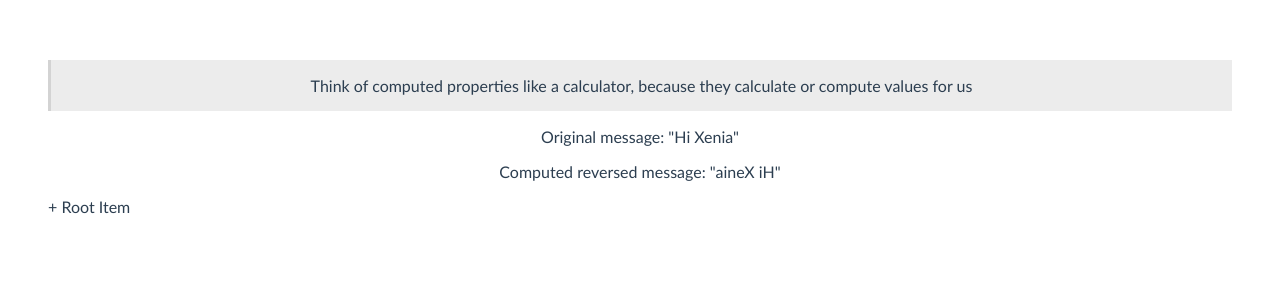
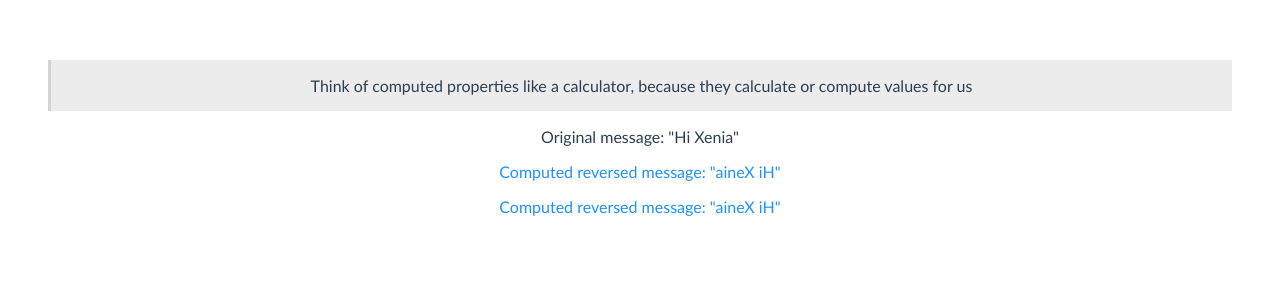
Before and after one commit to KsaniyaN/vue-playground, a Vue app: page / in a window 1280 px wide. Shown: the top 300 px of the page. Built offline with nearby package versions, Linux system fonts and the light colour scheme.

Commit message:
binding classes; formatting; updating packages

```diff
--- a/index.html
+++ b/index.html
@@ -1,13 +1,27 @@
 <!DOCTYPE html>
 <html lang="en">
 <head>
-    <meta charset="UTF-8" />
-    <link rel="icon" href="/favicon.ico" />
-    <meta name="viewport" content="width=device-width, initial-scale=1.0" />
+    <meta charset="UTF-8"/>
+    <link rel="icon" href="/favicon.ico"/>
+    <meta name="viewport" content="width=device-width, initial-scale=1.0"/>
     <title>Vite App</title>
+    <style>
+        #app {
+            font-family: "Trebuchet MS", Helvetica, Arial, sans-serif;
+            text-align: center;
+            color: #2c3e50;
+            margin-top: 60px;
+        }
+
+        * {
+            margin-bottom: 1em;
+        }
+    </style>
 </head>
+
 <body>
 <div id="app"></div>
 <script type="module" src="/src/main.js"></script>
 </body>
+
 </html>
--- a/src/App.vue
+++ b/src/App.vue
@@ -1,10 +1,10 @@
 <template>
-    <!-- <Nav /> -->
-    <!-- <TodoApp />
-    <Parent /> -->
-    <!-- <HeroesList /> -->
-    <Computed />
-    <Tree :tree-data="tree"/>
+<!--    <Nav/>-->
+<!--    <TodoApp/>-->
+<!--    <Parent/>-->
+<!--    <HeroesList/>-->
+    <Computed/>
+<!--    <Tree :tree-data="tree"/>-->
 </template>
 
 <script>
@@ -16,17 +16,14 @@
 import Tree from "./components/Tree.vue";
 
 export default {
-        name: "App",
+    name: "MyApp",
+
     components: {
-            Nav,
-            TodoApp,
-            Parent,
-            HeroesList,
-            Computed,
-            Tree,
+        Nav, TodoApp, Parent, HeroesList, Computed, Tree,
     },
 
-        data: () => ({
+    data() {
+        return {
             tree: {
                 label: "Root Item",
                 children: [
@@ -40,20 +37,8 @@
                     {label: "Item 1.2"},
                 ],
             },
-        }),
+        }
+    },
 
 };
 </script>
-
-<style>
-    #app {
-        font-family: "Trebuchet MS", Helvetica, Arial, sans-serif;
-        text-align: center;
-        color: #2c3e50;
-        margin-top: 60px;
-    }
-
-    * {
-        margin-bottom: 1em;
-    }
-</style>
--- a/src/components/Computed.vue
+++ b/src/components/Computed.vue
@@ -8,7 +8,11 @@
     </blockquote>
     <div>
         <p>Original message: "{{ message }}"</p>
-        <p>Computed reversed message: "{{ reversedMessage }}"</p>
+
+        <!-- Computed class -->
+        <p :class="{'is-computed': isComputed}">Computed reversed message: "{{ reversedMessage }}"</p>
+        <!-- Conditional class -->
+        <p :class="[isComputed ? 'is-computed' : '']">Computed reversed message: "{{ reversedMessage }}"</p>
     </div>
 </template>
 
@@ -19,6 +23,8 @@
     data() {
         return {
             message: "Hi Xenia",
+            isActive: true,
+            error: null
         };
     },
 
@@ -26,6 +32,10 @@
         reversedMessage: function () {
             return this.message.split("").reverse().join("");
         },
+
+        isComputed: function () {
+            return this.isActive && !this.error
+        }
     },
 };
 </script>
@@ -36,4 +46,8 @@
     border-left: 3px lightgrey solid;
     padding: 1em;
 }
+
+.is-computed {
+    color: dodgerblue;
+}
 </style>
--- a/src/components/TreeNode.vue
+++ b/src/components/TreeNode.vue
@@ -12,11 +12,9 @@
         </div>
 
         <ul v-if="node.children && node.children.length && showChildren">
-            <node
-                v-for="child in node.children"
+            <node v-for="child in node.children"
                   :node="child"
-                :key="child.id"
-            ></node>
+                  :key="child.id"></node>
         </ul>
     </li>
 </template>
--- a/src/main.js
+++ b/src/main.js
@@ -1,4 +1,4 @@
-import { createApp } from 'vue'
-import App from './App.vue'
+import {createApp} from 'vue';
+import MyApp from './App.vue';
 
-createApp(App).mount('#app')
+createApp(MyApp).mount('#app');
```
Also changed, not shown: package.json (+6 -6 lines), 1 other file (tests, documents, lock files or other folders). Lines whose indentation alone changed are shown as unchanged.
